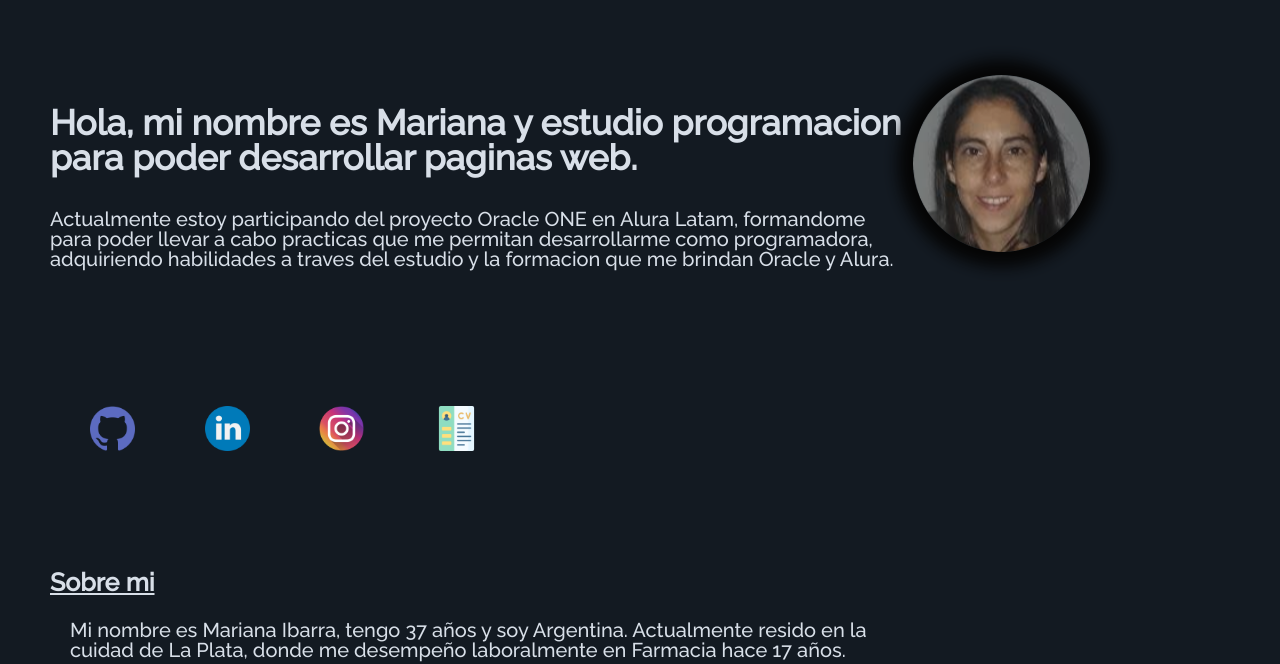
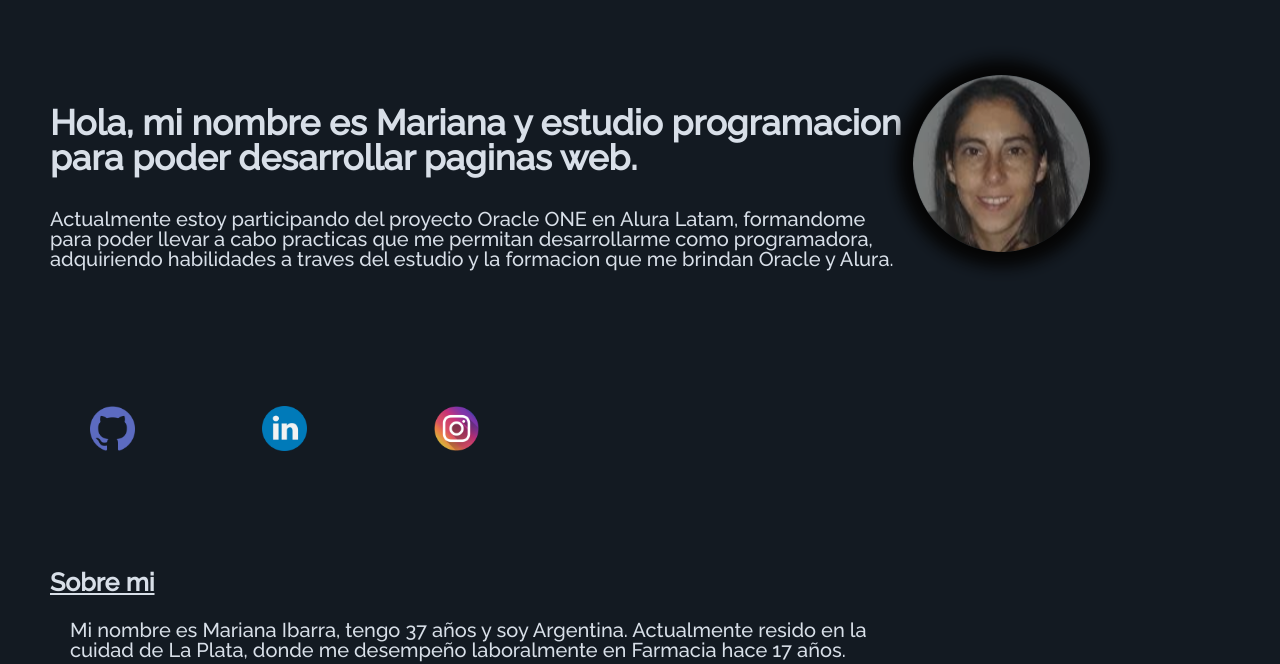
Before and after one commit to MarianaIR/PORTAFOLIO.ONE, a plain HTML site: page index.html in a window 1280 px wide. Shown: the part 154-818 px from the top of the page. Drawn offline with Linux system fonts and the light colour scheme; a web font is replaced by a local one.

Commit message:
Update index.html

```diff
--- a/index.html
+++ b/index.html
@@ -47,7 +47,7 @@
                     <li class="title__network__item"><a href="https://github.com/MarianaIR?tab=repositories"><img src="./assets/github.png" style="width: 45px"></a></li>
                     <li class="title__network__item"><a href="https://ar.linkedin.com/"><img src="./assets/linkedin.png"style="width:45px"></a></li>
                     <li class="title__network__item"><a href="https://www.instagram.com/"><img src="./assets/instagram.png" style="width:45px"></a></li>
-                    <li class="title__network__item"><a href="assets/curriculum.pdf"><img src="./assets/cv.png"style="width:45px"></a></li>
+
                 </ul>
             </div>
         </div>
```
